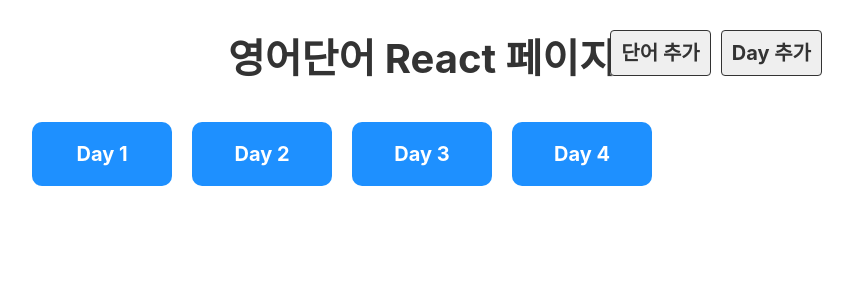
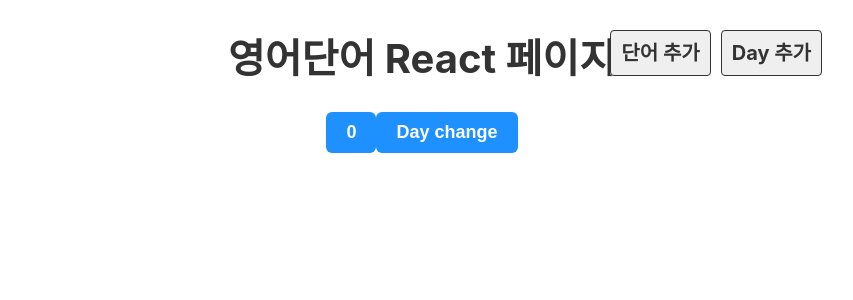
Before and after one commit to JunhoYoon95/Ruby-on-React, a React (Create React App) app: page / in a window 1280 px wide. Shown: the top 300 px of the page, without its empty margins (218-1071 px from the left). Built offline with nearby package versions, Linux system fonts and the light colour scheme.

Commit message:
어떠한 배열에 변함이 있을때마다 실행이 되는 함수, useEffect를 사용해 보았습니다

```diff
--- a/src/components/DayList.js
+++ b/src/components/DayList.js
@@ -1,13 +1,40 @@
+import { useEffect, useState } from 'react'
 import { Link } from 'react-router-dom'
-import dummy from '../db/data.json'
 
 export default function DayList(){
-    return <ul className='list_day'>
-        {dummy.days.map(day => (
+    const [days, setDays] = useState([]); // days 라는 state  를 만든다.
+    //처음에는 빈 배열로 만든다. 이후 API 에서 리스트를 가져와서 바꿔주는 방식을 선택하도록 하겠다. 그러면 데이터가 바뀌면 자동으로 렌더링이 될 것이다.
+    const [count, setCount] = useState(0);
+
+    function onClick() {
+        setCount(count+1);
+    }
+    function onClick2() {
+        setDays([
+            ...days,
+            {
+                id : Math.random(),
+                day: 1
+            }
+        ])
+    }
+
+    useEffect(() => {
+        console.log("Count change"); // 랜더링 결과가 돔에 반영된 직후에 찍힙니다.
+    }, [count]) // 이렇게 count를 따로 넣으면 count에 변화가 있을 때 마다 하는 것이 되는 것인 의존성 배열.
+
+    return (
+        <>
+        <ul className='list_day'>
+            {days.map(day => (
                 <li key={day.id}>
                     <Link to={`/day/${day.day}`}>Day {day.day}</Link>
                     {/* 여기서 day.day는 data.json에서 days 안의 day 값을 말하는 것임 */}
                 </li>
             ))}
         </ul>
+        <button onClick={onClick}>{count}</button>
+        <button onClick={onClick2}>Day change</button>
+        </>
+    );
 }
```
Lines whose indentation alone changed are shown as unchanged.
